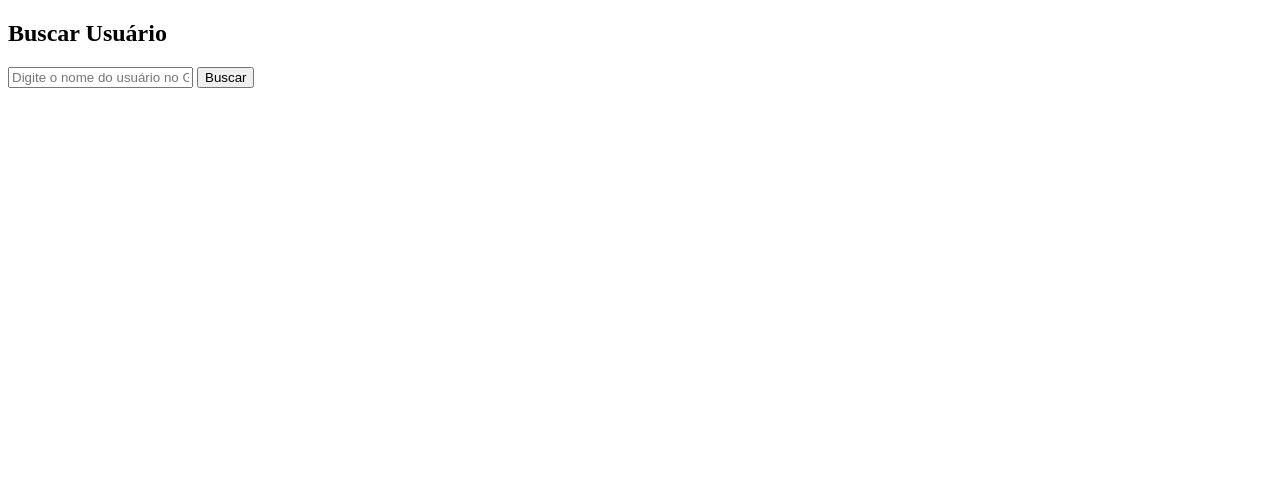
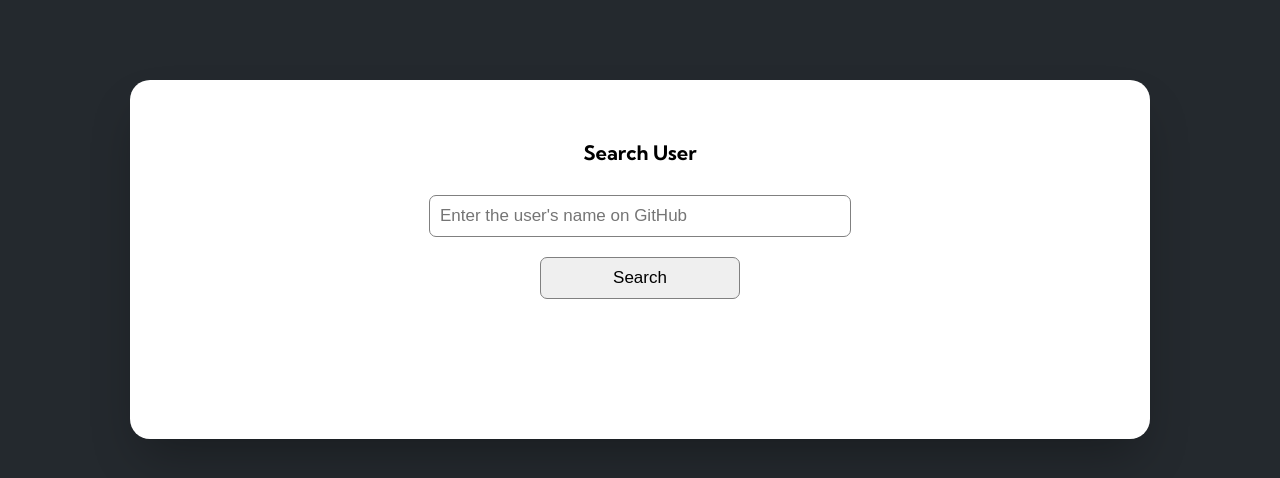
Before and after one commit to Chrysthy/Fetching-with-GitHub-API, a plain HTML site: page index.html in a window 1280 px wide. Drawn offline with Linux system fonts and the light colour scheme; some icons are missing.

Commit message:
update index.html

```diff
--- a/index.html
+++ b/index.html
@@ -5,6 +5,10 @@
     <meta charset="UTF-8">
     <meta name="viewport" content="width=device-width, initial-scale=1.0">
     <title>Document</title>
+
+    <link rel="stylesheet" href="src/css/reset.css">
+    <link rel="stylesheet" href="src/css/style.css">
+
 </head>
 
 <body>
@@ -16,11 +20,11 @@
 
             <header>
 
-                <h2>Buscar Usuário</h2>
+                <h2>Search User</h2>
 
-                <input type="text" id="input-search" placeholder="Digite o nome do usuário no GitHub">
+                <input type="text" id="input-search" placeholder="Enter the user's name on GitHub">
 
-                <input type="button" value="Buscar" id="btn-search">
+                <input type="button" value="Search" id="btn-search">
 
             </header>
 
```
